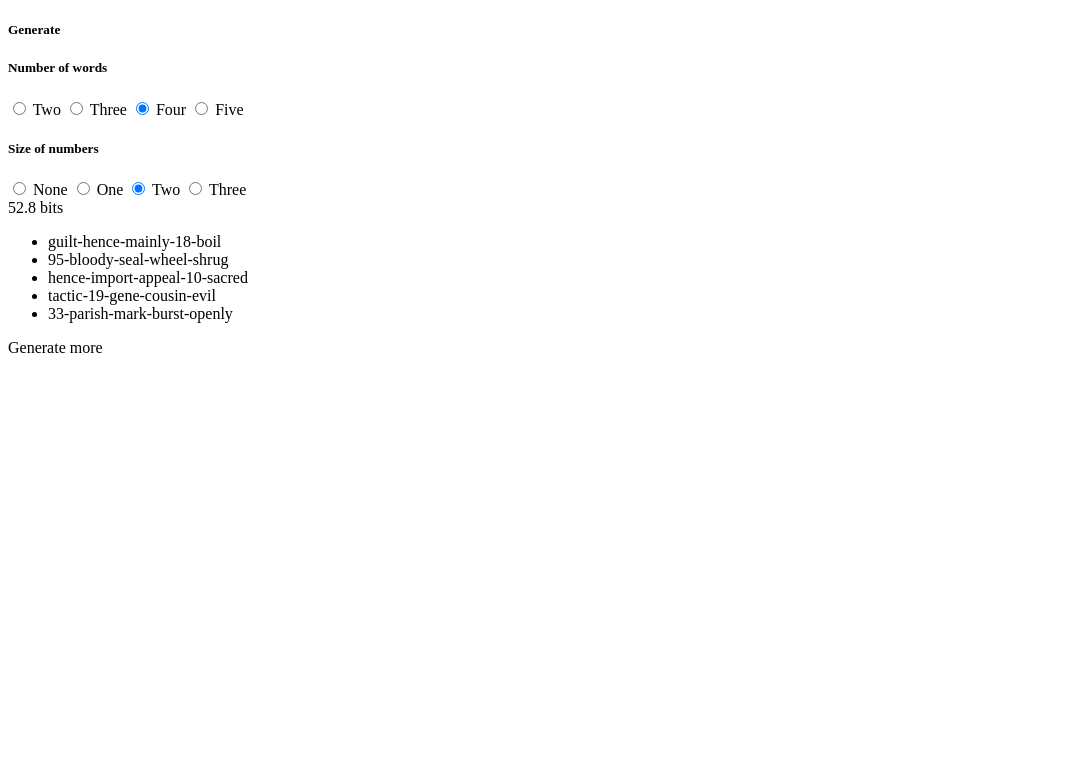
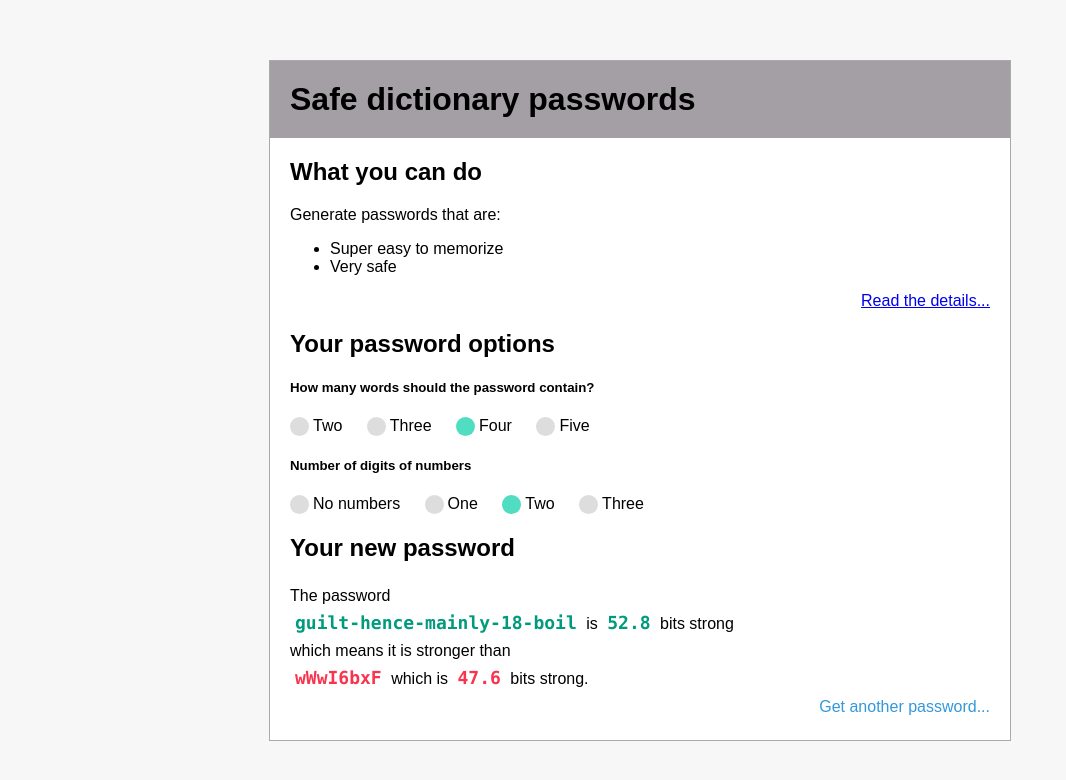
Before and after one commit to drosidis/safe-dictionary-passwords, a plain HTML site: page index.html in a window 1280 px wide. Shown: the whole page, without its empty margins (0-1066 px from the left). Drawn offline with nearby package versions, Linux system fonts and the light colour scheme.

Commit message:
Restyle and show similar-strength-password

```diff
--- a/css/style.css
+++ b/css/style.css
@@ -1,4 +1,90 @@
-.title {
-  font-size: 24px;
+body {
+  font-family: arial, sans-serif;
+  margin: 0;
+  background-color: rgb(247, 247, 247);
+}
+
+.panel {
+  background-color: #fff;
+  border: 1px solid #aaa;
+  padding: 20px;
+  max-width: 700px;
+  margin: 60px auto;
+  border-left: 1px solid #aaa;
+  border-right: 1px solid #aaa;
+}
+
+.like-link {
+  text-decoration: none;
+  cursor: pointer;
+  color: #3498db;
+}
+
+.like-link:hover {
+  color: #f96;
+}
+
+/* _______________ Radio buttons _______________ */
+h1 {
+  background-color: #A39FA4;
+  padding: 20px;
+  margin: -20px -20px 10px -20px;
+}
+
+
+/* _______________ Radio buttons _______________ */
+
+.large-line {
+  line-height: 1.7em;
+}
+
+.text-right {
+  text-align: right;
+}
+
+.password, .strength {
+  padding: 5px;
+  white-space: nowrap;
+  font-family: Consolas,Monaco,Lucida Console,Liberation Mono,DejaVu Sans Mono,Bitstream Vera Sans Mono,Courier New, monospace;
   font-weight: bold;
+  font-size: 18px;
 }
+
+.strong {
+  color: #009B7D;
+}
+
+.weak {
+  color: #F9344F;
+}
+
+/* _______________ Radio buttons _______________ */
+
+.sdp-radio {
+  cursor: pointer;
+  margin: 10px 0;
+}
+
+.sdp-radio input[type="radio"] {
+  display:none;
+}
+
+.sdp-radio input[type="radio"] + label {
+  margin-right: 20px;
+  cursor: pointer;
+}
+
+.sdp-radio input[type="radio"] + label:before {
+  content: ' ';
+  display:inline-block;
+  width:19px;
+  height:19px;
+  margin:-1px 4px 0 0;
+  vertical-align:middle;
+  border-radius:  50%;
+  background-color:#ddd;
+}
+
+.sdp-radio input[type="radio"]:checked + label:before {
+  background-color:#50DDC1;
+}
--- a/index.html
+++ b/index.html
@@ -12,55 +12,96 @@
 
 <body>
 
-  <h5>Generate</h5>
+  <!-- _______________ Form _______________ -->
+  <div class="panel">
 
-  <!-- _______________ Form _______________ -->
-  <div class="control-group">
-    <h5>Number of words</h5>
-    <label class="">
-      <input type="radio" name="number-of-words" value="2"> Two
-    </label>
-    <label class="">
-      <input type="radio" name="number-of-words" value="3"> Three
-    </label>
-    <label class="">
-      <input type="radio" name="number-of-words" value="4" checked="checked"> Four
-    </label>
-    <label class="">
-      <input type="radio" name="number-of-words" value="5"> Five
-    </label>
+    <h1>Safe dictionary passwords</h1>
+
+    <h2>What you can do</h2>
+    <p>
+      Generate passwords that are:
+    </p>
+    <ul>
+      <li>Super easy to memorize</li>
+      <li>Very safe</li>
+    </ul>
+    <p class="text-right">
+      <a href="#">Read the details...</a>
+    </p>
+
+    <h2>Your password options</h2>
+
+    <h5>How many words should the password contain?</h5>
+    <div class="sdp-radio">
+      <input type="radio" name="number-of-words" id="number-of-words-2" value="2">
+      <label for="number-of-words-2">Two</label>
+
+      <input type="radio" name="number-of-words" id="number-of-words-3" value="3">
+      <label for="number-of-words-3">Three</label>
+
+      <input type="radio" name="number-of-words" id="number-of-words-4" value="4" checked="checked">
+      <label for="number-of-words-4">Four</label>
+
+      <input type="radio" name="number-of-words" id="number-of-words-5" value="5">
+      <label for="number-of-words-5">Five</label>
+    </div>
+
+    <h5>Number of digits of numbers</h5>
+    <div class="sdp-radio">
+      <input type="radio" name="number-of-digits" id="number-of-digits-0" value="0">
+      <label for="number-of-digits-0">No numbers</label>
+
+      <input type="radio" name="number-of-digits" id="number-of-digits-1" value="1">
+      <label for="number-of-digits-1">One</label>
+
+      <input type="radio" name="number-of-digits" id="number-of-digits-2" value="2" checked="checked">
+      <label for="number-of-digits-2">Two</label>
+
+      <input type="radio" name="number-of-digits" id="number-of-digits-3" value="3">
+      <label for="number-of-digits-3">Three</label>
+    </div>
+
+    <!-- _______________ Results: loading dictionary _______________ -->
+    <div class="loading">
+      Loading dictionary...
+    </div>
+
+      <!-- _______________ Results _______________ -->
+    <div class="results" style="display:none;">
+      <h2>Your new password</h2>
+
+      <div class="large-line">
+        The password <br>
+        <span class="password strong"></span>
+        is
+        <span class="strength strong"></span>
+        bits strong <br>
+        which means it is stronger than <br>
+        <span class="password weak"></span>
+        which is
+        <span class="strength weak"></span>
+        bits strong.
+      </div>
+
+      <div class="large-line text-right">
+        <span class="like-link generateBtn">Get another password...</a>
+        </div>
+      </div>
+
   </div>
 
-  <div class="control-group">
-    <h5>Size of numbers</h5>
-    <label class="">
-      <input type="radio" name="number-of-digits" value="0"> None
-    </label>
-    <label class="">
-      <input type="radio" name="number-of-digits" value="1"> One
-    </label>
-    <label class="">
-      <input type="radio" name="number-of-digits" value="2" checked="checked"> Two
-    </label>
-    <label class="">
-      <input type="radio" name="number-of-digits" value="3"> Three
-    </label>
-  </div>
 
-  <!-- _______________ Results _______________ -->
 
-  <div class="loading">
-    Loading...
-  </div>
+  <!-- _______________ How it works _______________ -->
 
-  <div class="results" style="display:none;">
-    <div class="strength"></div>
-    <ul class="passwords"></ul>
-  </div>
+  <!-- <div class="panel results" style="display:none;">
+    <h2>How does it work?</h2>
+  </div> -->
 
-  <div>
+
+  <!-- <div>
     <span class="generateBtn">Generate more</span>
-  </div>
+  </div> -->
 
 
 </body>
--- a/js/app.js
+++ b/js/app.js
@@ -61,13 +61,23 @@ $(function() {
     var numberOfDigits = parseInt( $('input[name=number-of-digits]:checked').val() );
     // Calculate bit strength
     var strengthInBits = calculateStrengthInBits(dictionary, numberOfWords, numberOfDigits);
-    $strength.text(strengthInBits.toFixed(1) + ' bits');
+    $strength.text(strengthInBits.toFixed(1));
     // Create some passwords
-    $passwords.empty();
-    for (var i=0; i<5; i++) {
-      var password = createPassword(dictionary, numberOfWords, numberOfDigits);
-      $('<li>').text(password).appendTo($passwords);
+    var password = createPassword(dictionary, numberOfWords, numberOfDigits);
+    $('.password').text(password);
+    // Calculate an alternative password
+    var all = "abcdefghijklmnopqrstuvwxyzABCDEFGHIJKLMNOPQRSTUVWXYZ0123456789";
+    var bitsPerChar = Math.log(all.length) / Math.log(2);
+    var lessSafeChars = Math.floor(strengthInBits / bitsPerChar);
+    var otherBits = lessSafeChars * bitsPerChar;
+
+    var other = [];
+    for (var i=0; i<lessSafeChars; i++) {
+      other.push( all.charAt(randomInt(all.length)) );
     }
+    var otherPwd = other.join('');
+    $('.password.weak').text(otherPwd);
+    $('.strength.weak').text(otherBits.toFixed(1));
   }
 
   // --------------- Initialise: attach event listeners and load dictionary
```
